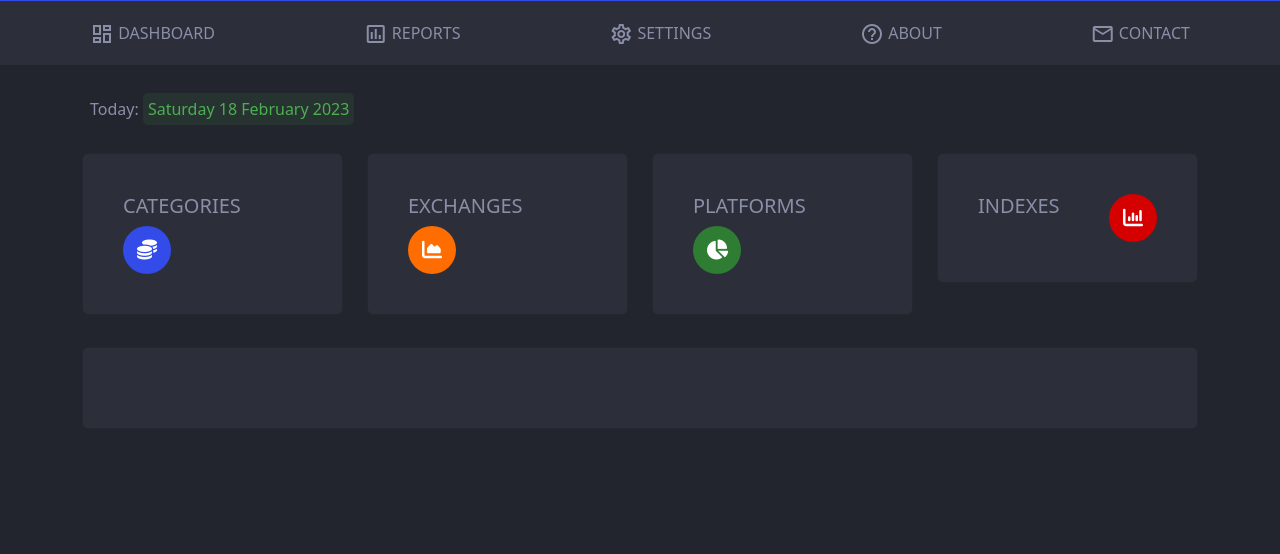
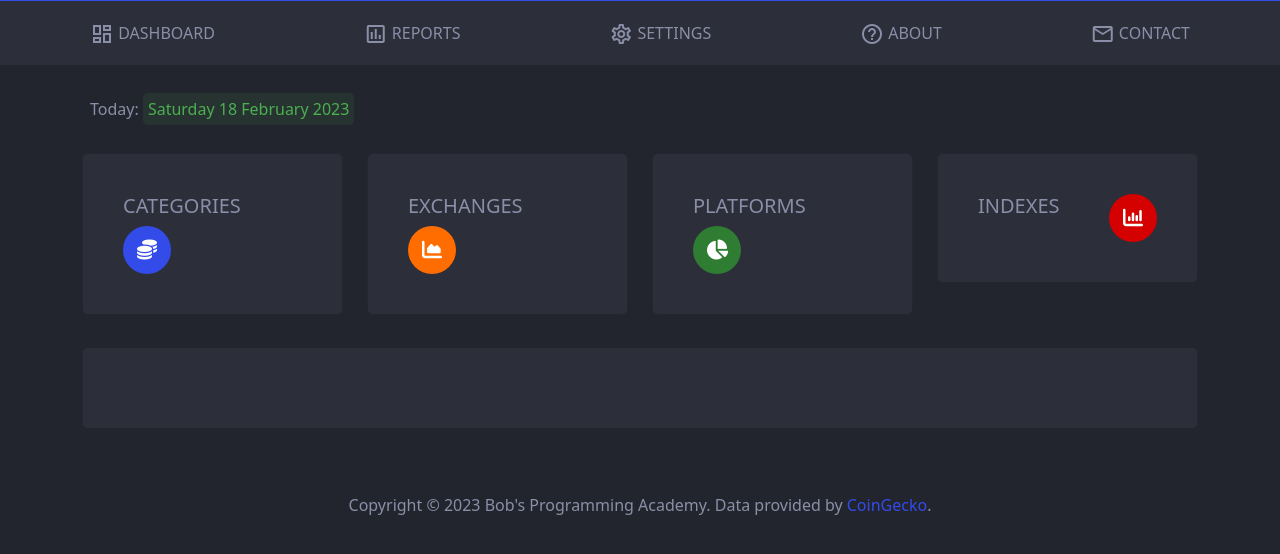
Before and after one commit to BobsProgrammingAcademy/crypto-dashboard-bootstrap-sass-vanilla-js, a website: page index.html in a window 1280 px wide. Shown: the part 76-630 px from the top of the page. Drawn offline with nearby package versions, Linux system fonts and the light colour scheme; no server answers.

Commit message:
Added footer

```diff
--- a/index.html
+++ b/index.html
@@ -166,7 +166,7 @@
       <!-- End Statistics -->
 
       <!-- Table -->
-      <div class="row mb-2">
+      <div class="row">
         <div class="col-12">
           <div class="card bg-dark p-4 mb-4">
             <div class="card-body">
@@ -179,6 +179,15 @@
 
     </main>
     <!-- End Main -->
+
+    <!-- Footer -->
+    <footer class="text-center text-secondary py-4">
+      <div class="container">
+        Copyright &copy; 2023 Bob's Programming Academy. Data provided by <a class="text-decoration-none" href="https://www.coingecko.com/" alt="CoinGecko"
+        target="_blank">CoinGecko</a>.
+      </div>
+    </footer>
+    <!-- End Footer -->
 
     <!-- Scripts -->
 
```
